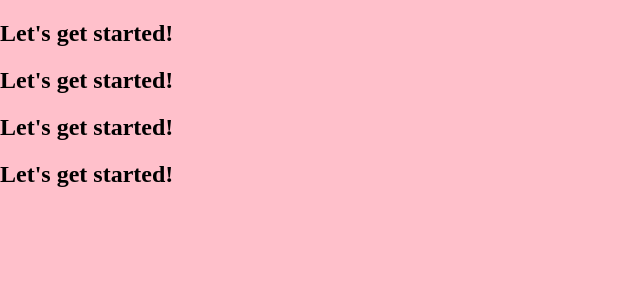
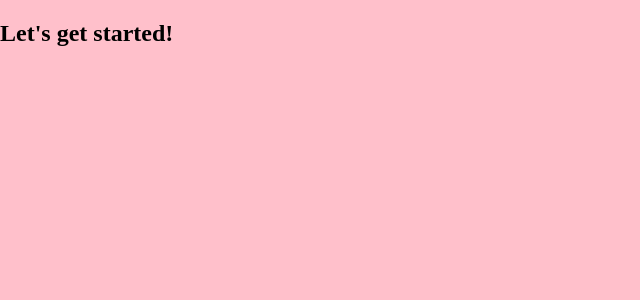
Before and after one commit to rrsushmaa/my-app, a JavaScript app: page / in a window 1280 px wide. Shown: the top 300 px of the page, without its empty margins (0-640 px from the left). Built offline with nearby package versions, Linux system fonts and the light colour scheme.

Commit message:
[#4][Sushmaa]Remove Starter component

```diff
--- a/public/index.html
+++ b/public/index.html
@@ -24,7 +24,7 @@
       work correctly both with client-side routing and a non-root public URL.
       Learn how to configure a non-root public URL by running `npm run build`.
     -->
-    <title>React App</title>
+    <title>My First React App</title>
   </head>
   <body>
     <noscript>You need to enable JavaScript to run this app.</noscript>
--- a/src/App.js
+++ b/src/App.js
@@ -1,15 +1,10 @@
-import Starter from "./Starter";
-
 function App() {
     return (
         <div>
-            <Starter />
-            <Starter />
-            <Starter />
-            <Starter />
+            <h2>Let's get started!</h2>
         </div>
-)
-    ;
+    )
+        ;
 }
 
 export default App;
--- a/src/Starter.js
+++ /dev/null
@@ -1,8 +0,0 @@
-function Starter() {
-    return (
-        <div>
-            <h2>Let's get started!</h2>
-        </div>);
-}
-
-export default Starter;
```
